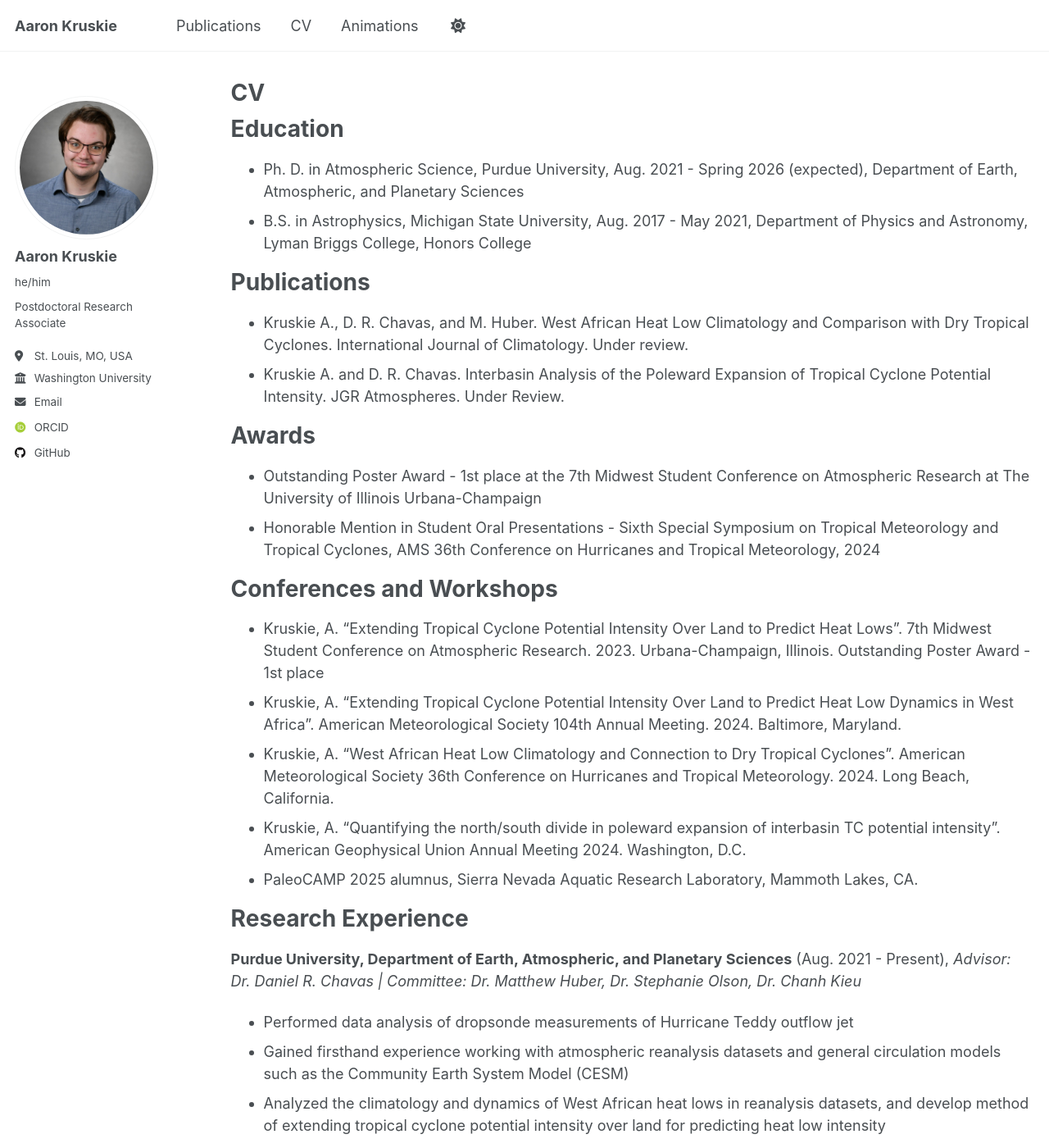
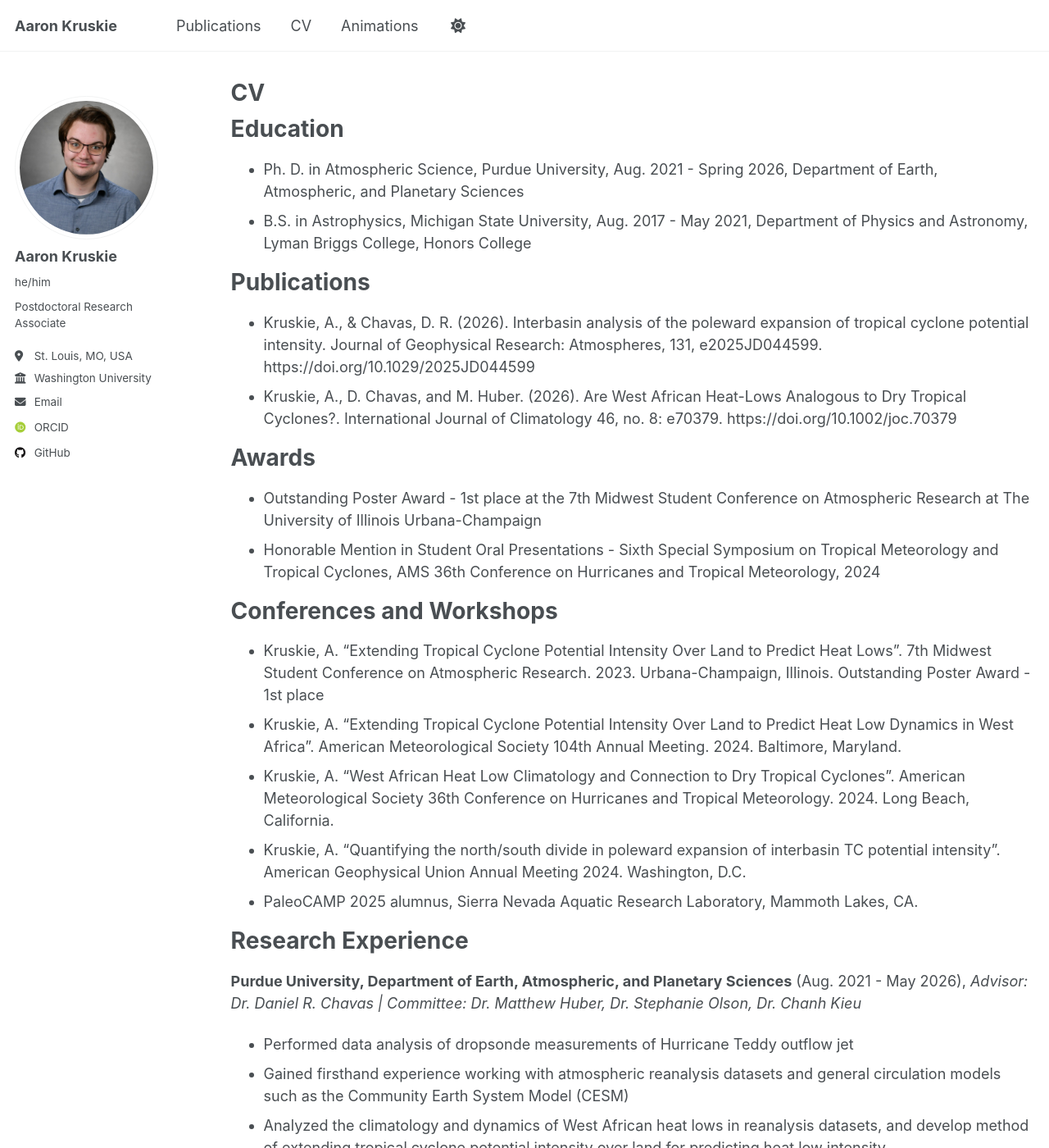
Before and after one commit to akruskie/akruskie.github.io, a Jekyll site: the page built from _pages/cv.md, in a window 1280 px wide and 1400 px high. Shown: the whole window at 82% size. Built offline with Jekyll 4.4.1, drawn with Linux system fonts in a browser that asks for light colours; some web fonts are replaced; a script that is not in the unit is left out.

Commit message:
Update cv.md

```diff
--- a/_pages/cv.md
+++ b/_pages/cv.md
@@ -11,13 +11,13 @@ redirect_from:
 
 Education
 ======
-* Ph. D. in Atmospheric Science, Purdue University, Aug. 2021 - Spring 2026 (expected), Department of Earth, Atmospheric, and Planetary Sciences
+* Ph. D. in Atmospheric Science, Purdue University, Aug. 2021 - Spring 2026, Department of Earth, Atmospheric, and Planetary Sciences
 * B.S. in Astrophysics, Michigan State University, Aug. 2017 - May 2021, Department of Physics and Astronomy, Lyman Briggs College, Honors College
 
 Publications
 ======
-* Kruskie A., D. R. Chavas, and M. Huber. West African Heat Low Climatology and Comparison with Dry Tropical Cyclones. International Journal of Climatology. Under review.
-* Kruskie A. and D. R. Chavas. Interbasin Analysis of the Poleward Expansion of Tropical Cyclone Potential Intensity. JGR Atmospheres. Under Review.
+* Kruskie, A., & Chavas, D. R. (2026). Interbasin analysis of the poleward expansion of tropical cyclone potential intensity. Journal of Geophysical Research: Atmospheres, 131, e2025JD044599. https://doi.org/10.1029/2025JD044599
+* Kruskie, A., D. Chavas, and M. Huber. (2026). Are West African Heat-Lows Analogous to Dry Tropical Cyclones?. International Journal of Climatology 46, no. 8: e70379. https://doi.org/10.1002/joc.70379
 
 Awards
 ======
@@ -35,7 +35,7 @@ Conferences and Workshops
 
 Research Experience
 ======
-**Purdue University, Department of Earth, Atmospheric, and Planetary Sciences** (Aug. 2021 - Present), _Advisor: Dr. Daniel R. Chavas | Committee: Dr. Matthew Huber, Dr. Stephanie Olson, Dr. Chanh Kieu_
+**Purdue University, Department of Earth, Atmospheric, and Planetary Sciences** (Aug. 2021 - May 2026), _Advisor: Dr. Daniel R. Chavas | Committee: Dr. Matthew Huber, Dr. Stephanie Olson, Dr. Chanh Kieu_
 * Performed data analysis of dropsonde measurements of Hurricane Teddy outflow jet
 * Gained firsthand experience working with atmospheric reanalysis datasets and general circulation models such as the Community Earth System Model (CESM)
 * Analyzed the climatology and dynamics of West African heat lows in reanalysis datasets, and develop method of extending tropical cyclone potential intensity over land for predicting heat low intensity
```
